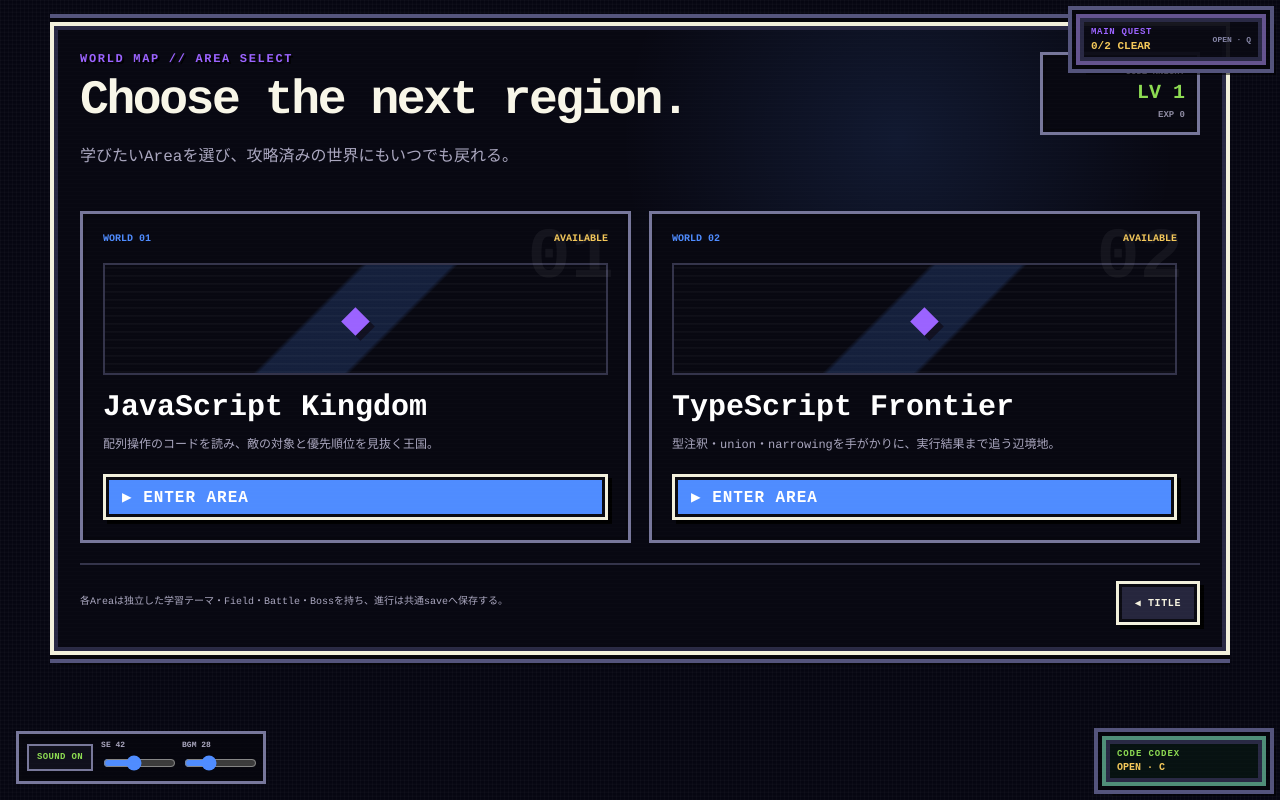
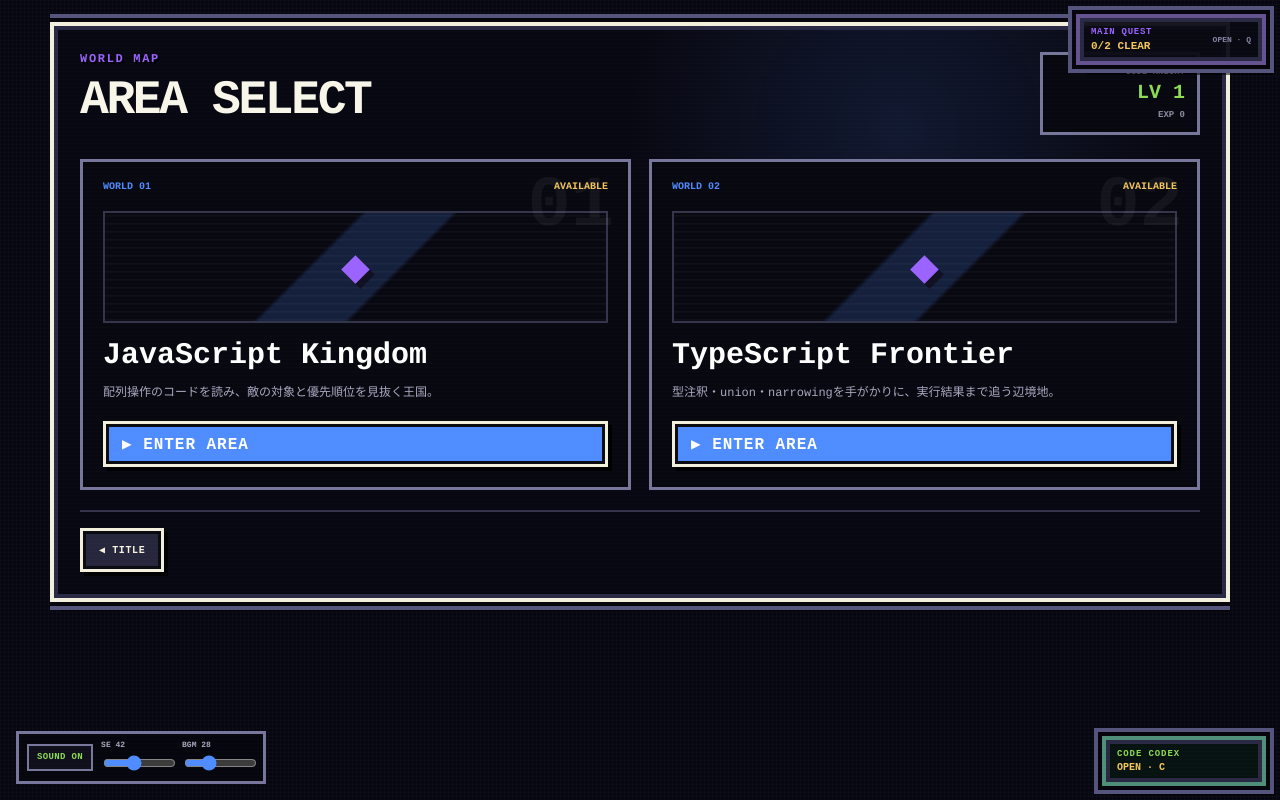
Before and after one commit to mui-1729/code-reading-rpg, a React (Vite) app: page /world in a window 1280 px wide. Built offline with nearby package versions, Linux system fonts and the light colour scheme.

Commit message:
refactor: trim world map copy

```diff
--- a/src/world/WorldPage.tsx
+++ b/src/world/WorldPage.tsx
@@ -20,9 +20,8 @@ export function WorldPage() {
       <section className="pixel-window world-panel">
         <header className="world-header">
           <div>
-            <div className="eyebrow">WORLD MAP // AREA SELECT</div>
-            <h1>Choose the next region.</h1>
-            <p>学びたいAreaを選び、攻略済みの世界にもいつでも戻れる。</p>
+            <div className="eyebrow">WORLD MAP</div>
+            <h1>AREA SELECT</h1>
           </div>
           <div className="world-player pixel-inner-window">
             <span>CODE KNIGHT</span>
@@ -66,7 +65,6 @@ export function WorldPage() {
         </section>
 
         <footer className="world-footer">
-          <span>各Areaは独立した学習テーマ・Field・Battle・Bossを持ち、進行は共通saveへ保存する。</span>
           <button
             type="button"
             className="secondary-button"
```
